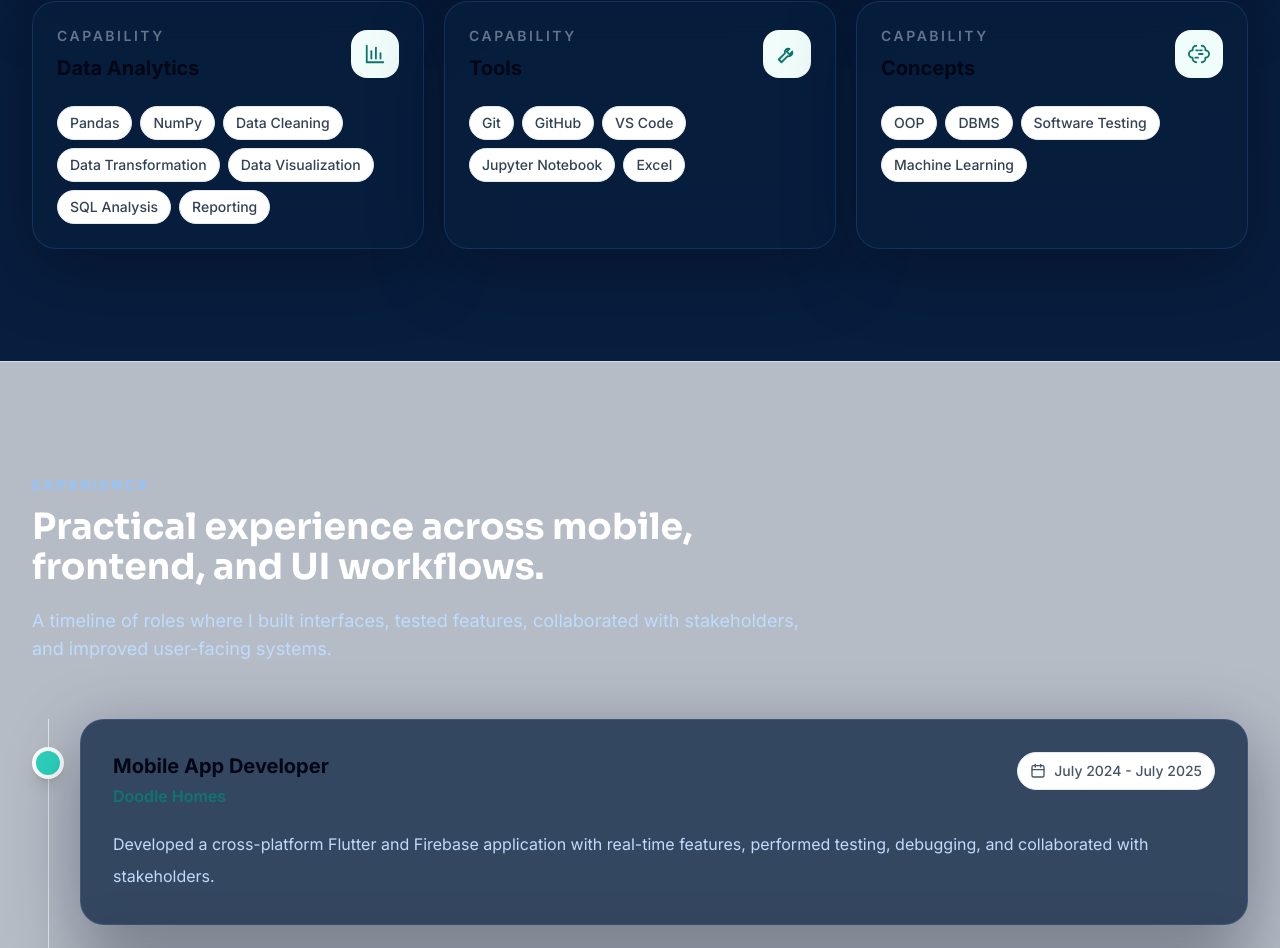
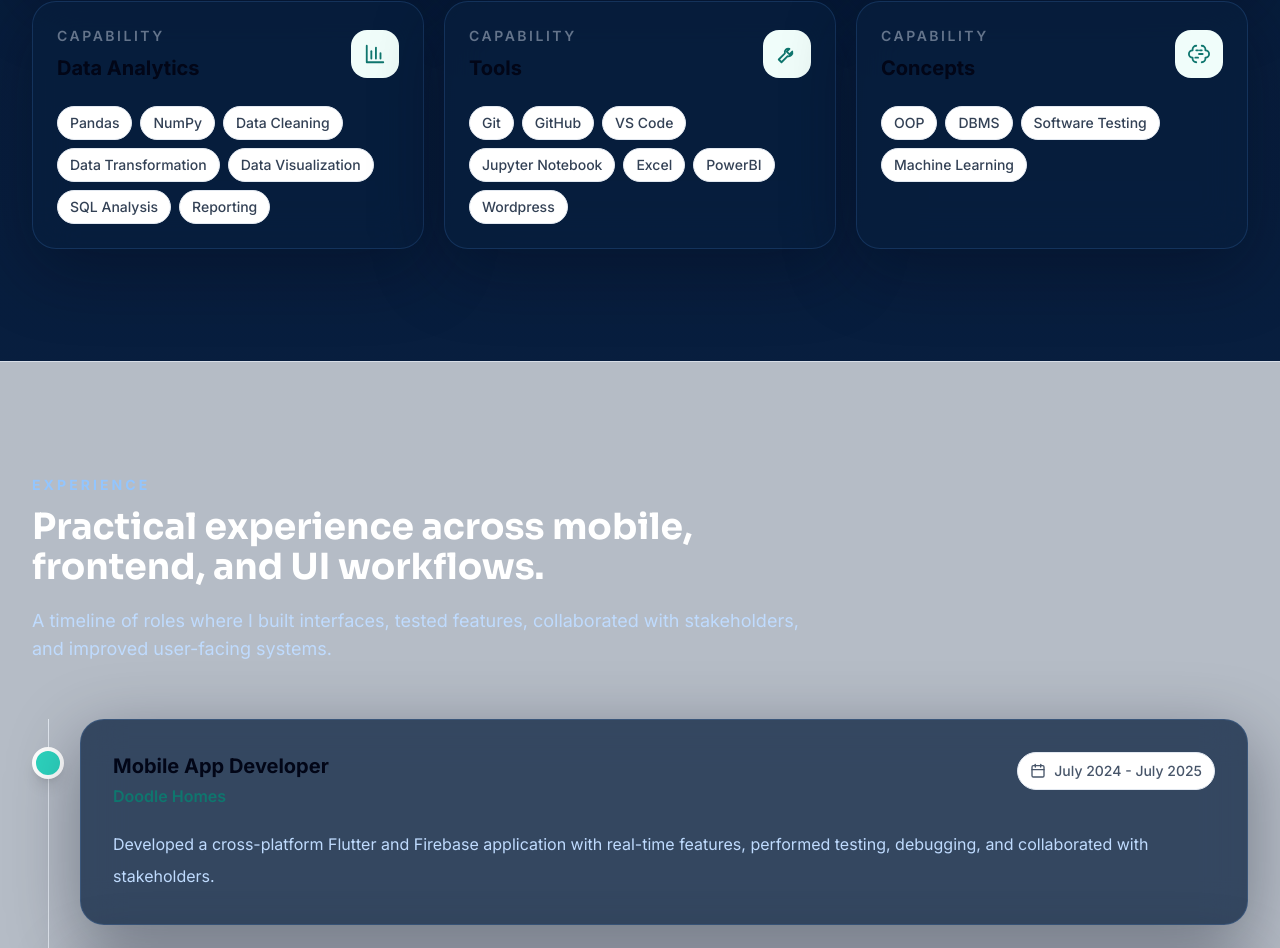
Before and after one commit to teamheaven/devesh-portfolio, a React (Vite) app: page / in a window 1280 px wide. Shown: the part 2321-3269 px from the top of the page. Built offline with nearby package versions, Linux system fonts and the light colour scheme.

Commit message:
Update Tools section in portfolio.js
Added 'PowerBI' and 'Wordpress' to the Tools section.

```diff
--- a/src/data/portfolio.js
+++ b/src/data/portfolio.js
@@ -33,7 +33,7 @@ export const skills = [
     icon: BarChart3,
     items: ["Pandas", "NumPy", "Data Cleaning", "Data Transformation", "Data Visualization", "SQL Analysis", "Reporting"]
   },
-  { title: "Tools", icon: Wrench, items: ["Git", "GitHub", "VS Code", "Jupyter Notebook", "Excel"] },
+  { title: "Tools", icon: Wrench, items: ["Git", "GitHub", "VS Code", "Jupyter Notebook", "Excel", "PowerBI", "Wordpress"] },
   { title: "Concepts", icon: BrainCircuit, items: ["OOP", "DBMS", "Software Testing", "Machine Learning"] }
 ];
 
```
